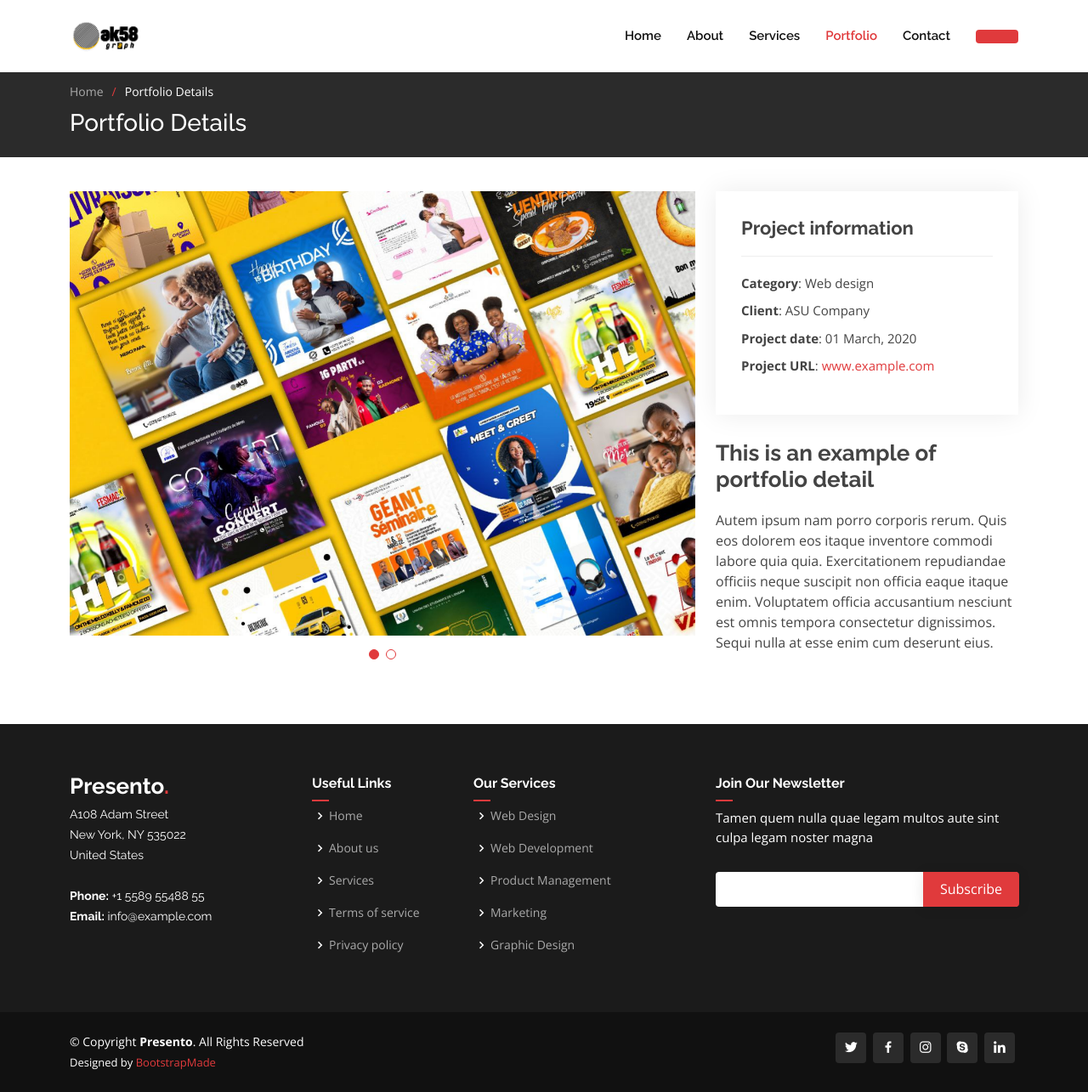
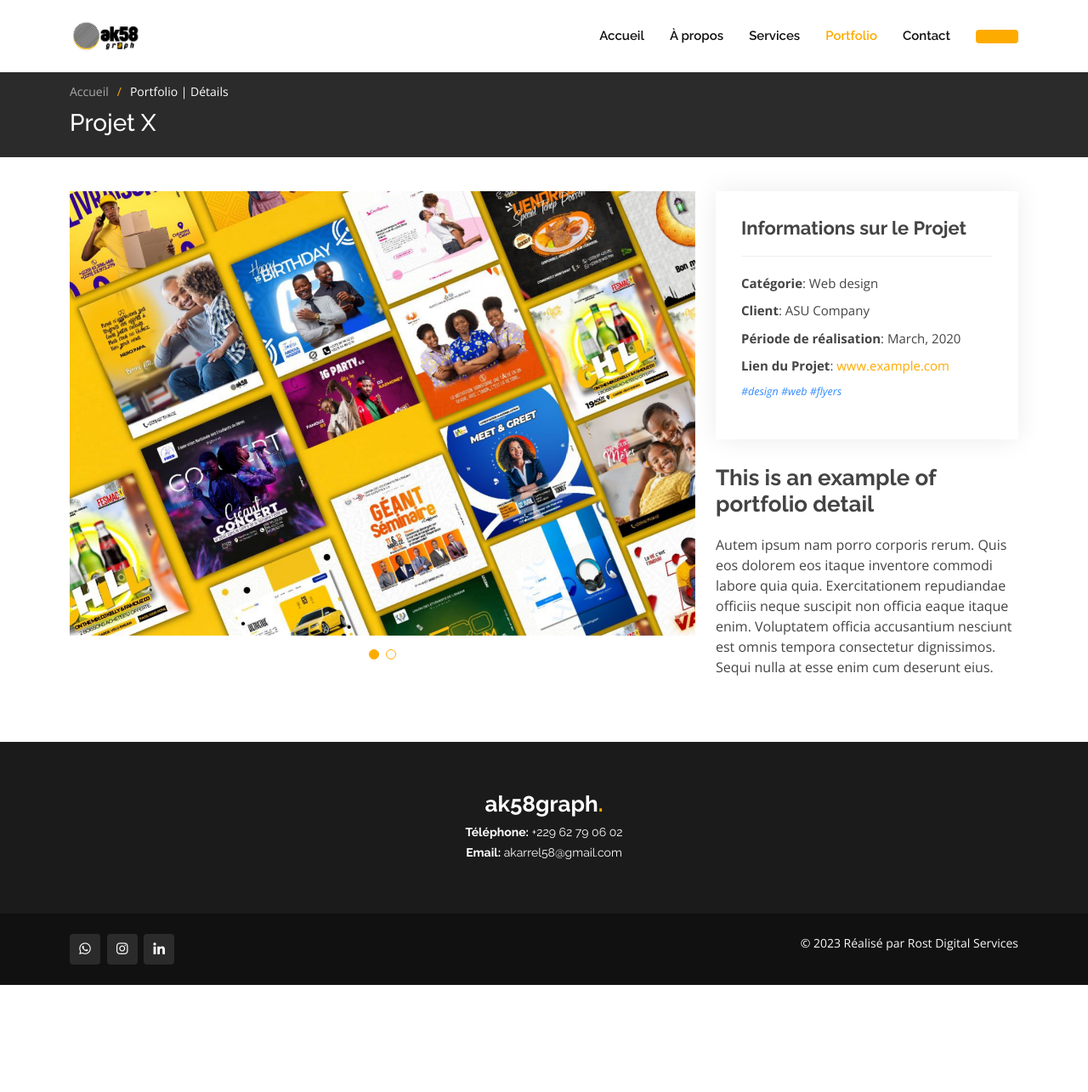
Before and after one commit to roslove44/portfolio-carrel, a PHP site: page /portfolio-details.html in a window 1280 px wide. Shown: the whole page at 85% size. After the commit the page ends 1159 px from the top, so only its background shows below. Run offline with PHP 8.4, Linux system fonts and the light colour scheme.

Commit message:
Portfolio Details

```diff
--- a/css/portfolio/style.css
+++ b/css/portfolio/style.css
@@ -1,10 +1,8 @@
-/**
-* Template Name: Presento
-* Updated: Aug 30 2023 with Bootstrap v5.3.1
-* Template URL: https://bootstrapmade.com/presento-bootstrap-corporate-template/
-* Author: BootstrapMade.com
-* License: https://bootstrapmade.com/license/
-*/
+:root {
+    --color-principal: #FEAB00;
+    --color-principal-hover: #c28306b7;
+    --tag: hsl(214, 100%, 59%);
+}
 
 /*--------------------------------------------------------------
 # General
@@ -15,12 +13,12 @@ body {
 }
 
 a {
-    color: #e03a3c;
+    color: var(--color-principal);
     text-decoration: none;
 }
 
 a:hover {
-    color: #e76668;
+    color: var(--color-principal-hover);
     text-decoration: none;
 }
 
@@ -33,6 +31,12 @@ h6 {
     font-family: "Raleway", sans-serif;
 }
 
+.tag {
+    color: var(--tag);
+    font-size: smaller;
+    font-style: italic;
+}
+
 /*--------------------------------------------------------------
 # Back to top button
 --------------------------------------------------------------*/
@@ -115,7 +119,7 @@ h6 {
 --------------------------------------------------------------*/
 .get-started-btn {
     margin-left: 30px;
-    background: #e03a3c;
+    background: var(--color-principal);
     color: #fff;
     border-radius: 4px;
     padding: 8px 25px;
@@ -533,7 +537,7 @@ section {
 .breadcrumbs ol li+li::before {
     display: inline-block;
     padding-right: 10px;
-    color: #e03a3c;
+    color: var(--color-principal);
     content: "/";
 }
 
@@ -973,11 +977,11 @@ section {
     height: 12px;
     background-color: #fff;
     opacity: 1;
-    border: 1px solid #e03a3c;
+    border: 1px solid var(--color-principal);
 }
 
 .portfolio-details .portfolio-details-slider .swiper-pagination .swiper-pagination-bullet-active {
-    background-color: #e03a3c;
+    background-color: var(--color-principal);
 }
 
 .portfolio-details .portfolio-info {
@@ -1985,7 +1989,7 @@ section {
 }
 
 #footer .footer-top .footer-contact h3 span {
-    color: #e03a3c;
+    color: var(--color-principal);
 }
 
 #footer .footer-top .footer-contact p {
@@ -2008,7 +2012,7 @@ section {
     display: block;
     width: 20px;
     height: 2px;
-    background: #e03a3c;
+    background: var(--color-principal);
     bottom: 0;
     left: 0;
 }
@@ -2087,7 +2091,7 @@ section {
     background: none;
     font-size: 16px;
     padding: 0 20px;
-    background: #e03a3c;
+    background: var(--color-principal);
     color: #fff;
     transition: 0.3s;
     border-radius: 0 4px 4px 0;
--- a/css/style.css
+++ b/css/style.css
@@ -23,7 +23,7 @@
 ************************/
 
 @import url('https://fonts.googleapis.com/css?family=Montserrat:400,500,600|Nunito:400,600,700');
-
+/* @import url('https: //fonts.googleapis.com/css?family=Open+Sans:300,300i,400,400i,600,600i,700,700i|Raleway:300,300i,400,400i,500,500i,600,600i,700,700i|Poppins:300,300i,400,400i,500,500i,600,600i,700,700i'); */
 
 /*======================
         1.BASIC
--- a/portfolio-details.html
+++ b/portfolio-details.html
@@ -1,11 +1,11 @@
 <!DOCTYPE html>
-<html lang="en">
+<html lang="fr">
 
 <head>
     <meta charset="utf-8">
     <meta content="width=device-width, initial-scale=1.0" name="viewport">
 
-    <title>Portfolio Details - Presento Bootstrap Template</title>
+    <title>Portfolio Details</title>
     <meta content="" name="description">
     <meta content="" name="keywords">
 
@@ -42,8 +42,8 @@
 
             <nav id="navbar" class="navbar order-last order-lg-0">
                 <ul>
-                    <li><a class="nav-link scrollto " href="#">Home</a></li>
-                    <li><a class="nav-link scrollto" href="#">About</a></li>
+                    <li><a class="nav-link scrollto " href="#">Accueil</a></li>
+                    <li><a class="nav-link scrollto" href="#">À propos</a></li>
                     <li><a class="nav-link scrollto" href="#">Services</a></li>
                     <li><a class="nav-link scrollto active" href="#portfolio">Portfolio</a></li>
                     <li><a class="nav-link scrollto" href="#">Contact</a></li>
@@ -62,10 +62,10 @@
             <div class="container">
 
                 <ol>
-                    <li><a href="index.html">Home</a></li>
-                    <li>Portfolio Details</li>
+                    <li><a href="index.html">Accueil</a></li>
+                    <li>Portfolio | Détails</li>
                 </ol>
-                <h2>Portfolio Details</h2>
+                <h2>Projet X</h2>
 
             </div>
         </section><!-- End Breadcrumbs -->
@@ -95,12 +95,15 @@
 
                     <div class="col-lg-4">
                         <div class="portfolio-info">
-                            <h3>Project information</h3>
+                            <h3>Informations sur le Projet</h3>
                             <ul>
-                                <li><strong>Category</strong>: Web design</li>
+                                <li><strong>Catégorie</strong>: Web design</li>
                                 <li><strong>Client</strong>: ASU Company</li>
-                                <li><strong>Project date</strong>: 01 March, 2020</li>
-                                <li><strong>Project URL</strong>: <a href="#">www.example.com</a></li>
+                                <li><strong>Période de réalisation</strong>: March, 2020</li>
+                                <li><strong>Lien du Projet</strong>: <a href="#">www.example.com</a></li>
+                                <li class="tag">
+                                    <span>#design #web #flyers </span>
+                                </li>
                             </ul>
                         </div>
                         <div class="portfolio-description">
@@ -127,73 +130,33 @@
         <div class="footer-top">
             <div class="container">
                 <div class="row">
-
-                    <div class="col-lg-3 col-md-6 footer-contact">
-                        <h3>Presento<span>.</span></h3>
+                    <div class="col footer-contact text-center">
+                        <h3>ak58graph<span>.</span></h3>
                         <p>
-                            A108 Adam Street <br>
-                            New York, NY 535022<br>
-                            United States <br><br>
-                            <strong>Phone:</strong> +1 5589 55488 55<br>
-                            <strong>Email:</strong> info@example.com<br>
+                            <strong>Téléphone:</strong> +229 62 79 06 02<br>
+                            <strong>Email:</strong> akarrel58@gmail.com
+                            <br>
                         </p>
                     </div>
-
-                    <div class="col-lg-2 col-md-6 footer-links">
-                        <h4>Useful Links</h4>
-                        <ul>
-                            <li><i class="bx bx-chevron-right"></i> <a href="#">Home</a></li>
-                            <li><i class="bx bx-chevron-right"></i> <a href="#">About us</a></li>
-                            <li><i class="bx bx-chevron-right"></i> <a href="#">Services</a></li>
-                            <li><i class="bx bx-chevron-right"></i> <a href="#">Terms of service</a></li>
-                            <li><i class="bx bx-chevron-right"></i> <a href="#">Privacy policy</a></li>
-                        </ul>
-                    </div>
-
-                    <div class="col-lg-3 col-md-6 footer-links">
-                        <h4>Our Services</h4>
-                        <ul>
-                            <li><i class="bx bx-chevron-right"></i> <a href="#">Web Design</a></li>
-                            <li><i class="bx bx-chevron-right"></i> <a href="#">Web Development</a></li>
-                            <li><i class="bx bx-chevron-right"></i> <a href="#">Product Management</a></li>
-                            <li><i class="bx bx-chevron-right"></i> <a href="#">Marketing</a></li>
-                            <li><i class="bx bx-chevron-right"></i> <a href="#">Graphic Design</a></li>
-                        </ul>
-                    </div>
-
-                    <div class="col-lg-4 col-md-6 footer-newsletter">
-                        <h4>Join Our Newsletter</h4>
-                        <p>Tamen quem nulla quae legam multos aute sint culpa legam noster magna</p>
-                        <form action="" method="post">
-                            <input type="email" name="email"><input type="submit" value="Subscribe">
-                        </form>
-                    </div>
-
                 </div>
             </div>
         </div>
 
         <div class="container d-md-flex py-4">
+            <div class="social-links me-md-auto text-center text-md-start">
+                <a href="#" class="twitter"><i class="bx bxl-whatsapp"></i></a>
+                <a href="#" class="instagram"><i class="bx bxl-instagram"></i></a>
+                <a href="#" class="linkedin"><i class="bx bxl-linkedin"></i></a>
+            </div>
 
-            <div class="me-md-auto text-center text-md-start">
+            <div class="text-md-end pt-3 pt-md-0 text-center">
                 <div class="copyright">
-                    &copy; Copyright <strong><span>Presento</span></strong>. All Rights Reserved
-                </div>
-                <div class="credits">
-                    <!-- All the links in the footer should remain intact. -->
-                    <!-- You can delete the links only if you purchased the pro version. -->
-                    <!-- Licensing information: https://bootstrapmade.com/license/ -->
-                    <!-- Purchase the pro version with working PHP/AJAX contact form: https://bootstrapmade.com/presento-bootstrap-corporate-template/ -->
-                    Designed by <a href="https://bootstrapmade.com/">BootstrapMade</a>
+                    &copy;
+                    <a href="http://rostand-migan.com" target="_blank" id="copyright" class="text-light">
+                    </a>
                 </div>
             </div>
-            <div class="social-links text-center text-md-end pt-3 pt-md-0">
-                <a href="#" class="twitter"><i class="bx bxl-twitter"></i></a>
-                <a href="#" class="facebook"><i class="bx bxl-facebook"></i></a>
-                <a href="#" class="instagram"><i class="bx bxl-instagram"></i></a>
-                <a href="#" class="google-plus"><i class="bx bxl-skype"></i></a>
-                <a href="#" class="linkedin"><i class="bx bxl-linkedin"></i></a>
-            </div>
+
         </div>
     </footer><!-- End Footer -->
 
@@ -212,6 +175,12 @@
 
     <!-- Template Main JS File -->
     <script src="js/portfolio.js"></script>
+    <script>
+        const date = new Date();
+        const currentYear = date.getFullYear();
+        const copyright = document.getElementById("copyright");
+        copyright.innerText = currentYear + " Réalisé par Rost Digital Services"
+    </script>
 
 </body>
 
```
Also changed, not shown: other parts of css/portfolio/style.css (+44 -44 lines).
